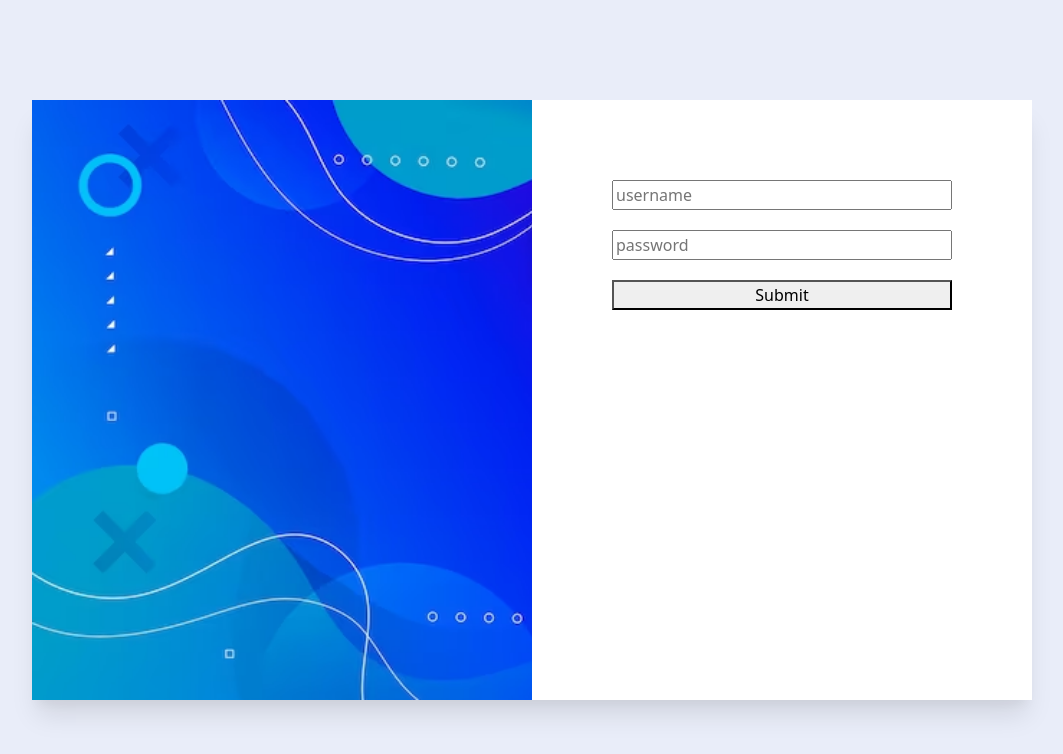
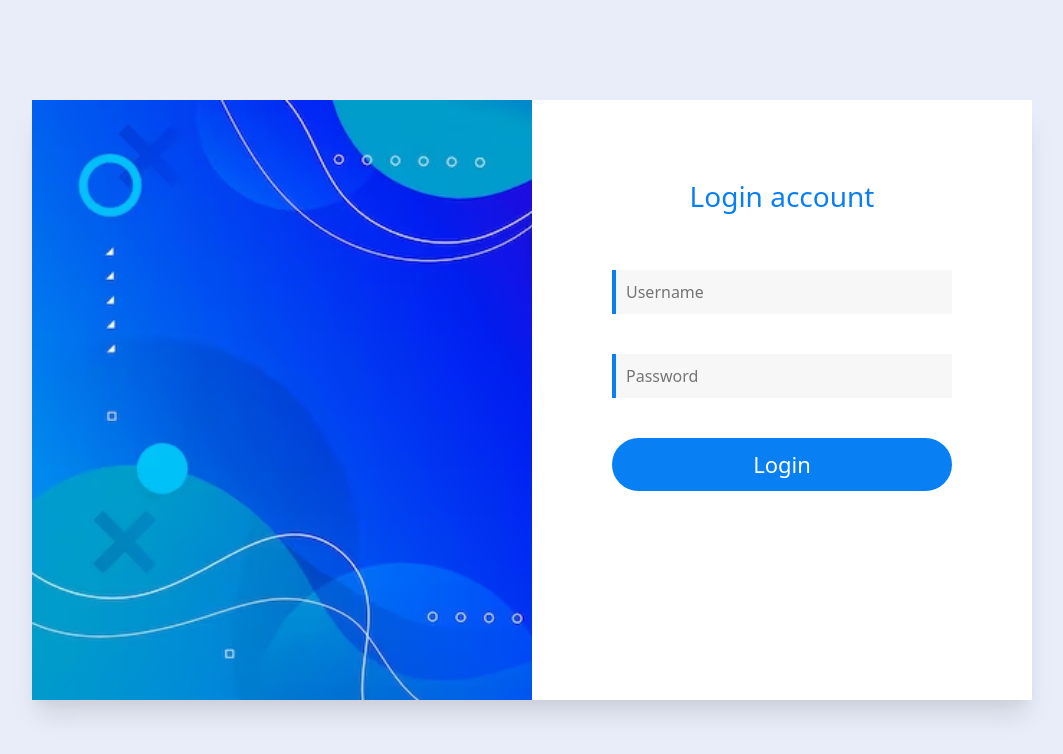
Before and after one commit to MohamedBechirTorki/social-media-website, a React (Create React App) app in the folder frontend/: page /login in a window 1280 px wide. Shown: the top 754 px of the page, without its empty margins (108-1171 px from the left). Built offline with nearby package versions, Linux system fonts and the light colour scheme.

Commit message:
some css

```diff
--- a/frontend/src/App.css
+++ b/frontend/src/App.css
@@ -3,6 +3,7 @@
 }
 
 :root {
+  --blue-1: #097ff4;
   --shadow-1: 0 1px 3px 0 rgba(0, 0, 0, 0.1), 0 1px 2px 0 rgba(0, 0, 0, 0.06);
   --shadow-2: 0 4px 6px -1px rgba(0, 0, 0, 0.1),
     0 2px 4px -1px rgba(0, 0, 0, 0.06);
@@ -44,10 +45,35 @@ body {
 .login-form form {
   display: flex;
   flex-direction: column;
+  align-items: center;
   padding: 80px;
-  gap: 20px;
+  gap: 40px;
   background-color: white;
   height: 100%;
+}
+.login-form form h3 {
+  color: var(--blue-1);
+}
+.login-form form input {
+  padding: 10px;
+  border: none;
+  outline: none;
+  border-left: 4px solid var(--blue-1);
+  background-color: #f7f7f7;
+  width: 100%;
+}
+.login-form form input:placeholder-shown {
+  color: #a3a3a3;
+}
+.login-form form button {
+  color: white;
+  background-color: var(--blue-1);
+  font-size: 22px;
+  padding: 10px;
+  width: 100%;
+  border: none;
+  outline: none;
+  border-radius: 50px;
 }
 
 /* Start header */
--- a/frontend/src/pages/LoginPage.js
+++ b/frontend/src/pages/LoginPage.js
@@ -8,9 +8,18 @@ export default function LoginPage() {
       <div className="login-bg"></div>
       <div className="login-form">
         <form onSubmit={(e) => LoginUser(e)}>
-          <input type="text" name="username" placeholder="username" />
-          <input type="password" name="password" placeholder="password" />
-          <button>Submit</button>
+          <div>
+            <h3>Login account</h3>
+            <p></p>
+          </div>
+          <input type="text" name="username" placeholder="Username" required />
+          <input
+            type="password"
+            name="password"
+            placeholder="Password"
+            required
+          />
+          <button>Login</button>
         </form>
       </div>
     </div>
```
